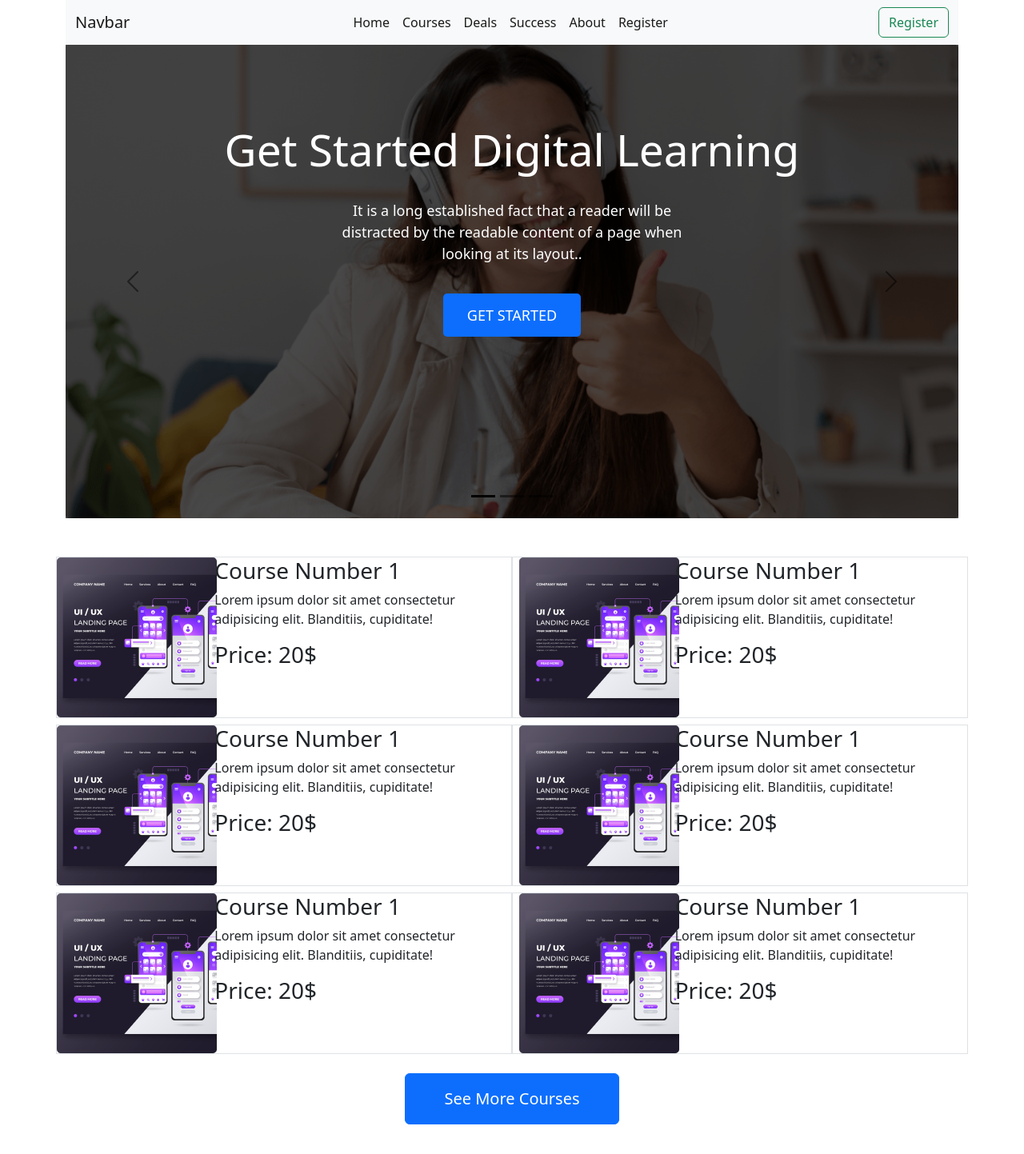
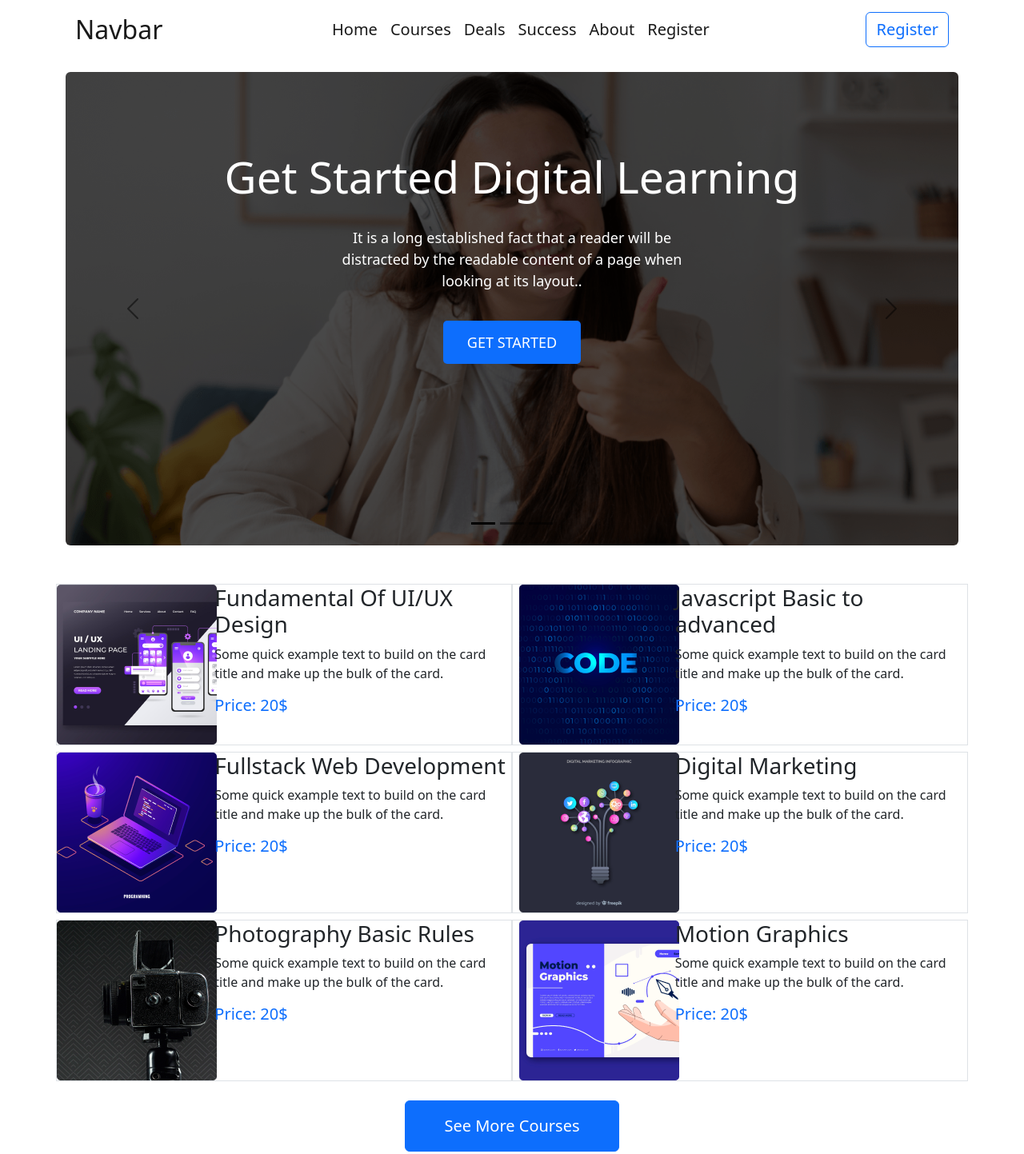
Before and after one commit to rasedprogrammer/techno-hub, a plain HTML site: page index.html in a window 1280 px wide. Shown: the top 1443 px of the page at 80% size. Drawn offline with nearby package versions, Linux system fonts and the light colour scheme.

```diff
--- a/index.html
+++ b/index.html
@@ -17,9 +17,9 @@
 <body class="m-0 p-0">
 	<header class="container">
 		<!-- Navbar Section -->
-		<nav class="navbar navbar-expand-lg bg-light">
+		<nav class="navbar navbar-expand-lg">
 			<div class="container-fluid">
-				<a class="navbar-brand" href="#">Navbar</a>
+				<a class="navbar-brand fs-2" href="#">Navbar</a>
 				<button class="navbar-toggler" type="button" data-bs-toggle="collapse"
 					data-bs-target="#navbarSupportedContent" aria-controls="navbarSupportedContent"
 					aria-expanded="false" aria-label="Toggle navigation">
@@ -28,38 +28,38 @@
 				<div class="collapse navbar-collapse" id="navbarSupportedContent">
 					<ul class="navbar-nav m-auto mb-2 mb-lg-0">
 						<li class="nav-item">
-							<a class="nav-link active" aria-current="page" href="#">Home</a>
+							<a class="nav-link fs-5 active" aria-current="page" href="#">Home</a>
 						</li>
 						<li class="nav-item">
-							<a class="nav-link active" aria-current="page" href="#">Courses</a>
+							<a class="nav-link fs-5 active" aria-current="page" href="#">Courses</a>
 						</li>
 						<li class="nav-item">
-							<a class="nav-link active" aria-current="page" href="#">Deals</a>
+							<a class="nav-link fs-5 active" aria-current="page" href="#">Deals</a>
 						</li>
 						<li class="nav-item">
-							<a class="nav-link active" aria-current="page" href="#">Success</a>
+							<a class="nav-link fs-5 active" aria-current="page" href="#">Success</a>
 						</li>
 						<li class="nav-item">
-							<a class="nav-link active" aria-current="page" href="#">About</a>
+							<a class="nav-link fs-5 active" aria-current="page" href="#">About</a>
 						</li>
 						<li class="nav-item">
-							<a class="nav-link active" aria-current="page" href="#">Register</a>
+							<a class="nav-link fs-5 active" aria-current="page" href="#">Register</a>
 						</li>
 					</ul>
 					<form class="d-flex" role="search">
-						<button class="btn btn-outline-success" type="submit">Register</button>
+						<button class="btn btn-outline-primary fs-5" type="submit">Register</button>
 					</form>
 				</div>
 			</div>
 		</nav>
 		<!-- Slider Section -->
-		  <div id="carouselExampleDark" class="carousel carousel-dark slide" data-bs-ride="carousel">
+		  <div id="carouselExampleDark" class=" mt-3 carousel carousel-dark slide" data-bs-ride="carousel">
 			<div class="carousel-indicators">
 			  <button type="button" data-bs-target="#carouselExampleDark" data-bs-slide-to="0" class="active" aria-current="true" aria-label="Slide 1"></button>
 			  <button type="button" data-bs-target="#carouselExampleDark" data-bs-slide-to="1" aria-label="Slide 2"></button>
 			  <button type="button" data-bs-target="#carouselExampleDark" data-bs-slide-to="2" aria-label="Slide 3"></button>
 			</div>
-			<div class="carousel-inner">
+			<div class="carousel-inner rounded">
 			  <div class="carousel-item active" data-bs-interval="10000">
 				<img src="./images/cover/cover-1.png" class="d-block w-100" alt="...">
 				<div class="carousel-caption">
@@ -105,69 +105,70 @@
 							<img src="./images/course/course-1.png" alt="">
 						</div>
 						<div class="col-md-8 col-sm-12">
-							<h3>Course Number 1</h3>
-							<p>Lorem ipsum dolor sit amet consectetur adipisicing elit. Blanditiis, cupiditate!</p>
-							<h3>Price: 20$</h3>
+							<h3>Fundamental Of UI/UX Design</h3>
+							<p>Some quick example text to build on the card title and make up the bulk of the card.</p>
+							<h5 class="text-primary">Price: 20$</h5>
 						</div>
 					</div>
 				</div>
 				<div class="col-lg-6 col-md-12 border p-0 ps-lg-2 ps-md-0 ps-sm-0">
 					<div class="row">
 						<div class="col-md-4 col-sm-12">
-							<img src="./images/course/course-1.png" alt="">
+							<img src="./images/course/course-2.png" alt="">
 						</div>
 						<div class="col-md-8 col-sm-12">
-							<h3>Course Number 1</h3>
-							<p>Lorem ipsum dolor sit amet consectetur adipisicing elit. Blanditiis, cupiditate!</p>
-							<h3>Price: 20$</h3>
+							<h3>Javascript Basic to advanced</h3>
+							<p>Some quick example text to build on the card title and make up the bulk of the card.</p>
+							<h5 class="text-primary">Price: 20$</h5>
 						</div>
 					</div>
 				</div>
 				<div class="col-lg-6 col-md-12 border p-0">
 					<div class="row">
 						<div class="col-md-4 col-sm-12">
-							<img src="./images/course/course-1.png" alt="">
+							<img src="./images/course/course-3.png" alt="">
 						</div>
 						<div class="col-md-8 col-sm-12">
-							<h3>Course Number 1</h3>
-							<p>Lorem ipsum dolor sit amet consectetur adipisicing elit. Blanditiis, cupiditate!</p>
-							<h3>Price: 20$</h3>
+							<h3>Fullstack Web Development
+							</h3>
+							<p>Some quick example text to build on the card title and make up the bulk of the card.</p>
+							<h5 class="text-primary">Price: 20$</h5>
 						</div>
 					</div>
 				</div>
 				<div class="col-lg-6 col-md-12 border p-0 ps-lg-2 ps-md-0 ps-sm-0">
 					<div class="row">
 						<div class="col-md-4 col-sm-12">
-							<img src="./images/course/course-1.png" alt="">
+							<img src="./images/course/course-4.png" alt="">
 						</div>
 						<div class="col-md-8 col-sm-12">
-							<h3>Course Number 1</h3>
-							<p>Lorem ipsum dolor sit amet consectetur adipisicing elit. Blanditiis, cupiditate!</p>
-							<h3>Price: 20$</h3>
+							<h3>Digital Marketing</h3>
+							<p>Some quick example text to build on the card title and make up the bulk of the card.</p>
+							<h5 class="text-primary">Price: 20$</h5>
 						</div>
 					</div>
 				</div>
 				<div class="col-lg-6 col-md-12 border p-0">
 					<div class="row">
 						<div class="col-md-4 col-sm-12">
-							<img src="./images/course/course-1.png" alt="">
+							<img src="./images/course/course-5.png" alt="">
 						</div>
 						<div class="col-md-8 col-sm-12">
-							<h3>Course Number 1</h3>
-							<p>Lorem ipsum dolor sit amet consectetur adipisicing elit. Blanditiis, cupiditate!</p>
-							<h3>Price: 20$</h3>
+							<h3>Photography Basic Rules</h3>
+							<p>Some quick example text to build on the card title and make up the bulk of the card.</p>
+							<h5 class="text-primary">Price: 20$</h5>
 						</div>
 					</div>
 				</div>
 				<div class="col-lg-6 col-md-12 border p-0 ps-lg-2 ps-md-0 ps-sm-0">
 					<div class="row">
 						<div class="col-md-4 col-sm-12">
-							<img src="./images/course/course-1.png" alt="">
+							<img src="./images/course/course-6.png" alt="">
 						</div>
 						<div class="col-md-8 col-sm-12">
-							<h3>Course Number 1</h3>
-							<p>Lorem ipsum dolor sit amet consectetur adipisicing elit. Blanditiis, cupiditate!</p>
-							<h3>Price: 20$</h3>
+							<h3>Motion Graphics</h3>
+							<p>Some quick example text to build on the card title and make up the bulk of the card.</p>
+							<h5 class="text-primary">Price: 20$</h5>
 						</div>
 					</div>
 				</div>
@@ -332,10 +333,10 @@
 	</main>
 	<!-- Footer Section  -->
 	<footer class="text-center mt-5 pt-5 bg-dark text-light h-auto">
-		<h1>Pro Edu</h1>
-		<p>Office 41, Zawaya Buildin, Ghala Muscat,</p>
-		<p>Sultanate of Oman</p>
-		<p class="mb-0">Privacy Ploicy | Terms of use</p>
+		<h1>Tech Hub</h1>
+		<p class="pt-1">Middle Badda, Link Road, Gulshan,</p>
+		<p class="pt-1">Badda, Dhaka, Bangladesh.</p>
+		<p class="mb-0 pt-1">Privacy Ploicy | Terms of use</p>
 		<div class="social-media-icons mt-3 pb-5">
 			<a href="#"><i class="fa-brands text-white fs-4 fa-facebook"></i></a>
 			<a href="#"><i class="fa-brands text-white fs-4 ms-2 fa-instagram"></i></a>
```
